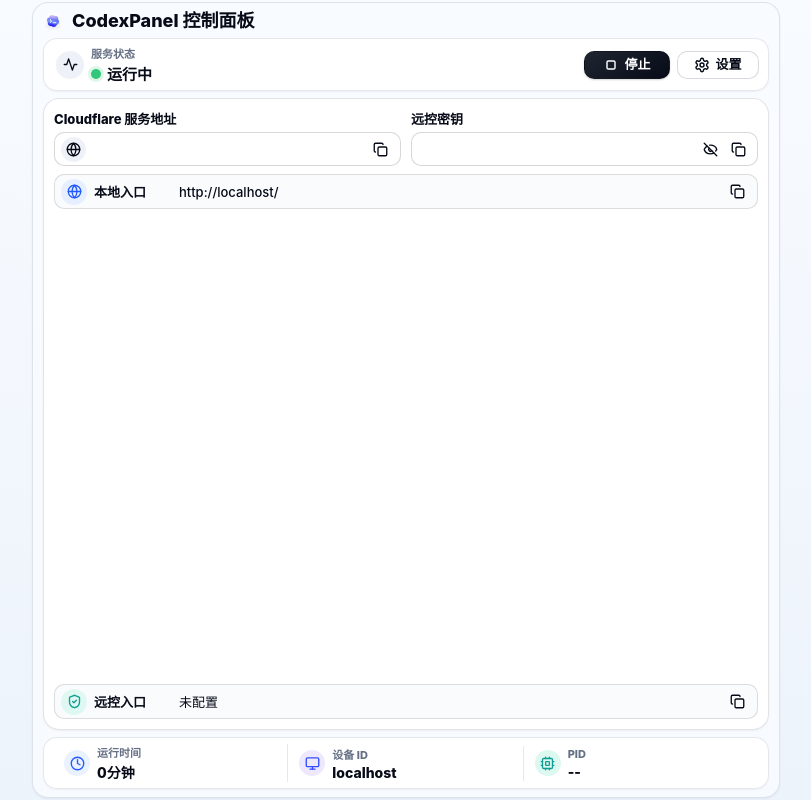
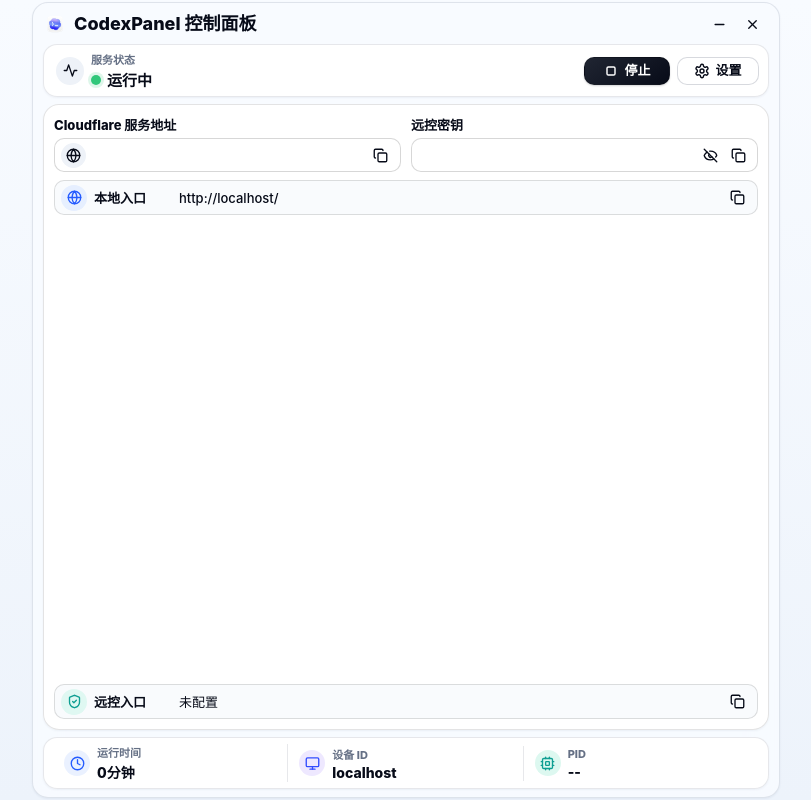
Before and after one commit to wintopic/CodexPanel, a website: page public/control.html in a window 1280 px wide. Shown: the whole page, without its empty margins (234-1045 px from the left). Drawn offline with Linux system fonts and the light colour scheme; no server answers.

Commit message:
feat: add frameless windows titlebar

```diff
--- a/package.json
+++ b/package.json
@@ -17,7 +17,7 @@
   },
   "private": true,
   "name": "codexpanel",
-  "version": "3.0.11",
+  "version": "3.0.12",
   "description": "CodexPanel local phone-to-Codex Desktop bridge",
   "license": "SEE LICENSE IN LICENSE"
 }
--- a/public/control.html
+++ b/public/control.html
@@ -65,6 +65,10 @@
       align-items: center;
       gap: 9px;
       min-width: 0;
+      min-height: 26px;
+      padding: 0 2px;
+      user-select: none;
+      --wails-draggable: drag;
     }
     .logo {
       width: 20px;
@@ -86,6 +90,31 @@
       font-weight: 850;
       letter-spacing: 0;
       white-space: nowrap;
+    }
+    .window-controls {
+      margin-left: auto;
+      display: inline-flex;
+      align-items: center;
+      gap: 3px;
+      --wails-draggable: no-drag;
+    }
+    .window-btn {
+      width: 30px;
+      height: 24px;
+      display: inline-grid;
+      place-items: center;
+      border: 0;
+      border-radius: 8px;
+      background: transparent;
+      color: var(--ink);
+      padding: 0;
+      --wails-draggable: no-drag;
+    }
+    .window-btn svg { width: 15px; height: 15px; }
+    .window-btn:hover { background: rgba(0,0,0,.06); }
+    .window-btn.close:hover {
+      background: #e64f4f;
+      color: #fff;
     }
     .panel {
       min-height: 0;
@@ -581,6 +610,7 @@
     <symbol id="icon-check-circle" viewBox="0 0 24 24"><path d="M21.8 10A10 10 0 1 1 17 3.3"></path><path d="m9 11 3 3L22 4"></path></symbol>
     <symbol id="icon-eye" viewBox="0 0 24 24"><path d="M2.06 12.35a1 1 0 0 1 0-.7C3.4 7.6 7.24 5 12 5s8.6 2.6 9.94 6.65a1 1 0 0 1 0 .7C20.6 16.4 16.76 19 12 19s-8.6-2.6-9.94-6.65Z"></path><circle cx="12" cy="12" r="3"></circle></symbol>
     <symbol id="icon-eye-off" viewBox="0 0 24 24"><path d="m2 2 20 20"></path><path d="M10.73 5.08A10.74 10.74 0 0 1 12 5c4.76 0 8.6 2.6 9.94 6.65a1 1 0 0 1 0 .7 13 13 0 0 1-1.67 2.04"></path><path d="M6.61 6.61A12.9 12.9 0 0 0 2.06 11.65a1 1 0 0 0 0 .7C3.4 16.4 7.24 19 12 19a10.7 10.7 0 0 0 5.39-1.61"></path><path d="M9.88 9.88a3 3 0 0 0 4.24 4.24"></path></symbol>
+    <symbol id="icon-minus" viewBox="0 0 24 24"><path d="M5 12h14"></path></symbol>
     <symbol id="icon-x" viewBox="0 0 24 24"><path d="M18 6 6 18"></path><path d="m6 6 12 12"></path></symbol>
     <symbol id="icon-cpu" viewBox="0 0 24 24"><rect width="16" height="16" x="4" y="4" rx="2"></rect><rect width="6" height="6" x="9" y="9" rx="1"></rect><path d="M15 2v2"></path><path d="M15 20v2"></path><path d="M2 15h2"></path><path d="M2 9h2"></path><path d="M20 15h2"></path><path d="M20 9h2"></path><path d="M9 2v2"></path><path d="M9 20v2"></path></symbol>
   </svg>
@@ -589,6 +619,10 @@
     <header class="top">
       <div class="logo" aria-hidden="true"><img src="icons/icon-64.png?v=codexpanel-3.0.5-20260702-1" alt="" /></div>
       <h1>CodexPanel 控制面板</h1>
+      <div class="window-controls" aria-label="窗口控制">
+        <button class="window-btn" id="window-minimize" type="button" aria-label="最小化" title="最小化"><svg aria-hidden="true"><use href="#icon-minus"></use></svg></button>
+        <button class="window-btn close" id="window-close" type="button" aria-label="关闭" title="关闭"><svg aria-hidden="true"><use href="#icon-x"></use></svg></button>
+      </div>
     </header>
 
     <section class="service-bar" aria-label="服务状态">
@@ -1137,7 +1171,24 @@
       renderUpdateStatus(state.update);
       showToast('正在重启并安装更新...');
     }
+    function bindWindowControls() {
+      $('window-minimize')?.addEventListener('click', () => {
+        if (window.runtime?.WindowMinimise) {
+          window.runtime.WindowMinimise();
+          return;
+        }
+        showToast('当前环境不支持窗口最小化');
+      });
+      $('window-close')?.addEventListener('click', () => {
+        if (window.runtime?.Quit) {
+          window.runtime.Quit();
+          return;
+        }
+        window.close();
+      });
+    }
 
+    bindWindowControls();
     document.querySelectorAll('[data-copy]').forEach(button => {
       button.addEventListener('click', () => {
         const data = state.status || {};
```
Also changed, not shown: CHANGELOG.md, 3 other files.
